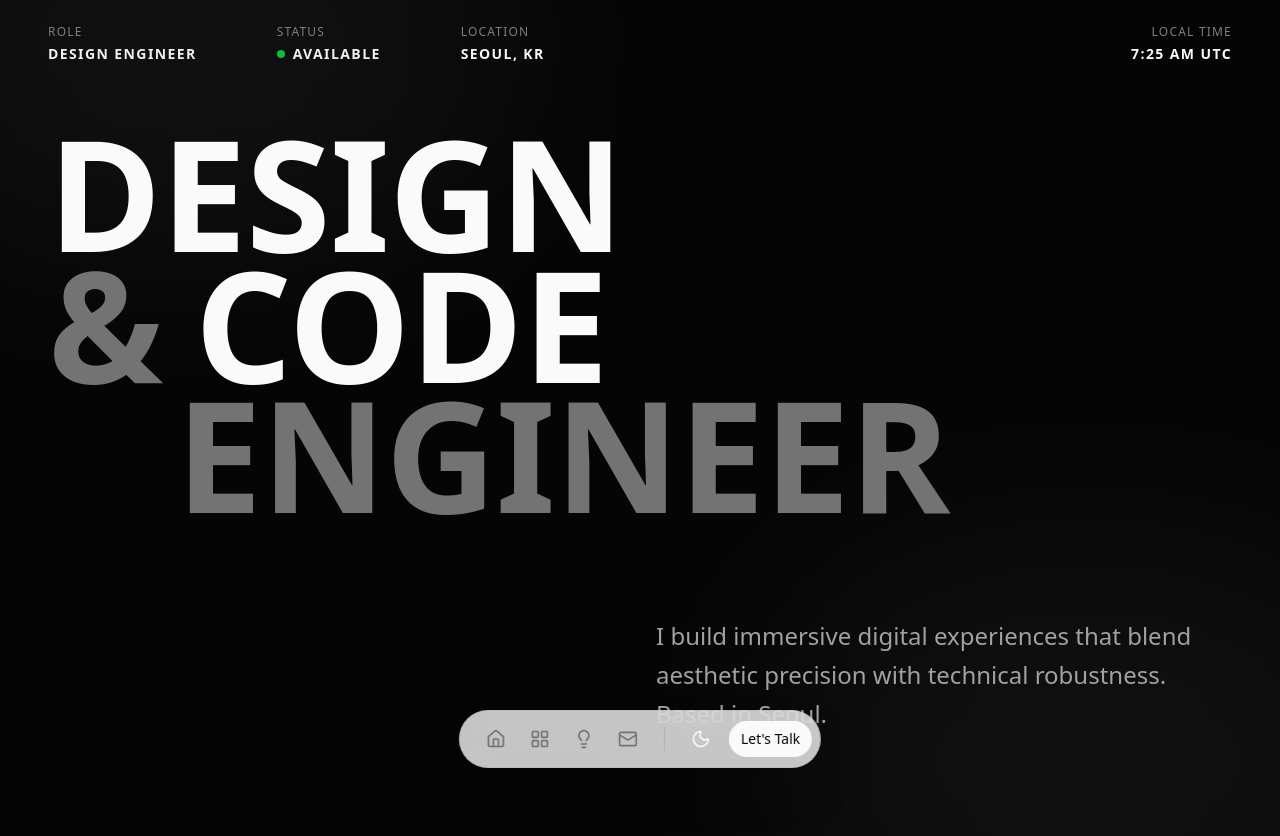
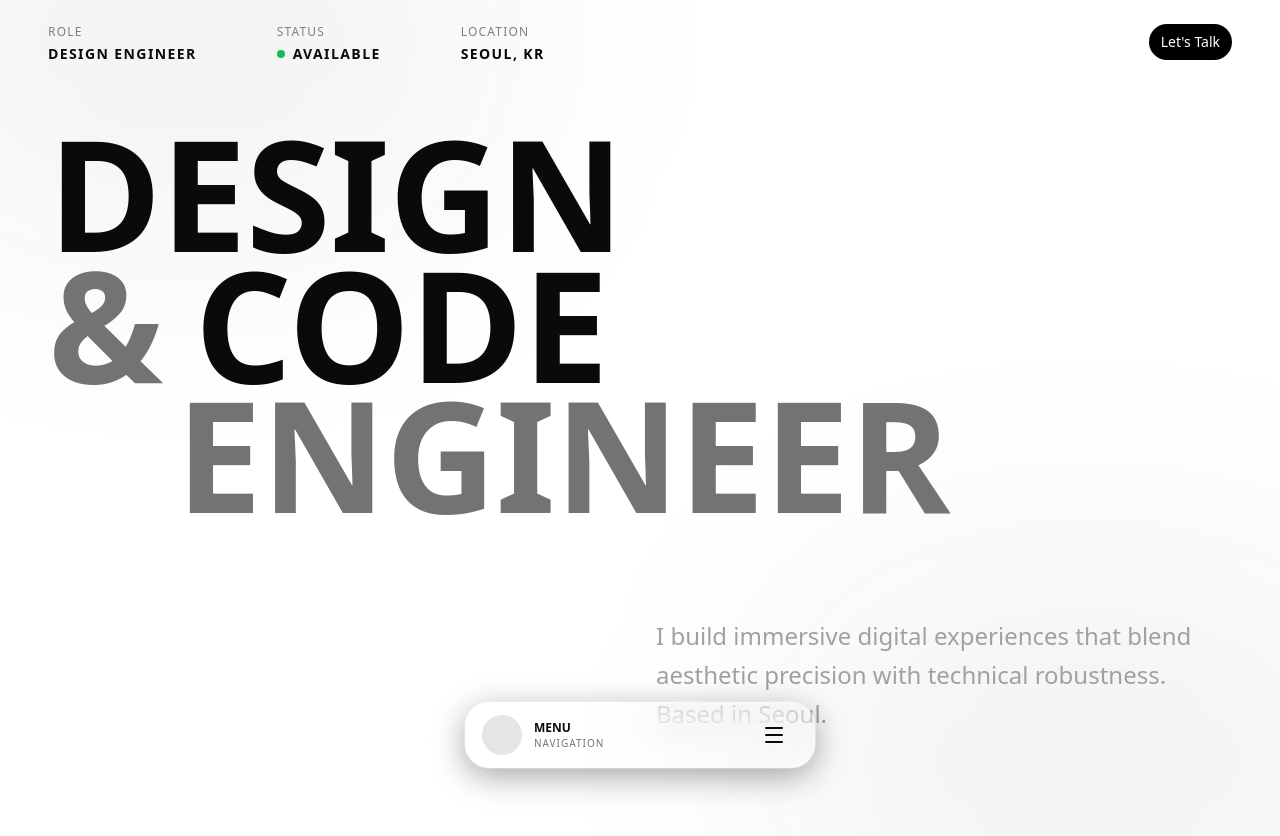
Before and after one commit to taeminers/taeminers-new-portfolio, a Next.js app: page / in a window 1280 px wide. Shown: the top 836 px of the page. Built offline with nearby package versions, Linux system fonts and the light colour scheme.

Commit message:
remove: dark mode

```diff
--- a/app/globals.css
+++ b/app/globals.css
@@ -69,29 +69,7 @@
   --radius: 0.5rem;
 }
 
-.dark {
-  --background: #050505;
-  --foreground: #fafafa;
 
-  --primary: #fafafa;
-  --primary-foreground: #050505;
-
-  --secondary: #171717;
-  --secondary-foreground: #fafafa;
-
-  --muted: #262626;
-  --muted-foreground: #a3a3a3;
-
-  --accent: #262626;
-  --accent-foreground: #fafafa;
-
-  --destructive: #7f1d1d;
-  --destructive-foreground: #fafafa;
-
-  --border: #262626;
-  --input: #262626;
-  --ring: #fafafa;
-}
 
 @layer base {
   * {
--- a/app/layout.tsx
+++ b/app/layout.tsx
@@ -20,7 +20,7 @@ export default function RootLayout({
   children: React.ReactNode;
 }>) {
   return (
-    <html lang="en" suppressHydrationWarning>
+    <html lang="en">
       <body
         className={cn(
           "min-h-screen bg-background font-sans antialiased",
@@ -28,13 +28,7 @@ export default function RootLayout({
           outfit.variable
         )}
       >
-        <ThemeProvider
-          attribute="class"
-          defaultTheme="dark"
-          enableSystem
-        >
-          <SmoothScroll>{children}</SmoothScroll>
-        </ThemeProvider>
+        <SmoothScroll>{children}</SmoothScroll>
       </body>
     </html>
   );
--- a/app/page.tsx
+++ b/app/page.tsx
@@ -1,7 +1,7 @@
 "use client";
 
 import { motion, Variants } from "motion/react";
-import { Header } from "@/components/layout/header";
+import { Header } from "@/components/layout/header/header";
 import { Dock } from "@/components/layout/dock";
 
 const textReveal: Variants = {
--- a/components/layout/dock.tsx
+++ b/components/layout/dock.tsx
@@ -1,80 +1,102 @@
 "use client";
 
-import { motion } from "motion/react";
+import { motion, AnimatePresence } from "motion/react";
 import Link from "next/link";
-import { Home, Lightbulb, Mail, LayoutGrid, Sun, Moon } from "lucide-react";
+import { Home, Lightbulb, Mail, LayoutGrid, Menu, X } from "lucide-react";
 import { cn } from "@/lib/utils";
+import { useState } from "react";
 import { Button } from "@/components/ui/button";
-import { useTheme } from "next-themes";
-import { useEffect, useState } from "react";
 
 const navItems = [
   { name: "Home", href: "/", icon: Home },
   { name: "Work", href: "/work", icon: LayoutGrid },
   { name: "About", href: "/about", icon: Lightbulb },
-  { name: "Contact", href: "/contact", icon: Mail },
 ];
 
 export function Dock() {
-  const { theme, setTheme } = useTheme();
-  const [mounted, setMounted] = useState(false);
-
-  useEffect(() => {
-    // eslint-disable-next-line react-hooks/set-state-in-effect
-    setMounted(true);
-  }, []);
+  const [isOpen, setIsOpen] = useState(false);
 
   return (
     <motion.div
-      initial={{ y: 100, opacity: 0 }}
-      animate={{ y: 0, opacity: 1 }}
-      transition={{ delay: 0.2, duration: 0.8, ease: [0.16, 1, 0.3, 1] }}
-      className="fixed bottom-8 left-1/2 -translate-x-1/2 z-50 pointer-events-none"
+      layout
+      transition={{ duration: 0.3, ease: "easeInOut" }}
+      className={cn(
+        "fixed bottom-8 left-1/2 -translate-x-1/2 z-50 flex flex-col items-center overflow-hidden",
+        "bg-white/10 backdrop-blur-xl backdrop-saturate-150",
+        "border border-white/20",
+        "shadow-[0_8px_32px_0_rgba(0,0,0,0.36)]", // Deep outer shadow
+        "outline outline-1 outline-white/30", // Extra rim light
+
+        "w-[90vw] max-w-[350px] rounded-3xl",
+        isOpen ? "p-4" : "p-2"
+      )}
     >
-      <div className="flex items-center gap-2 p-2 rounded-full bg-neutral-100/80 dark:bg-neutral-900/80 backdrop-blur-xl border border-black/5 dark:border-white/10 shadow-2xl pointer-events-auto">
-        <div className="flex items-center gap-1 pl-2">
+        <AnimatePresence>
+
+            {isOpen && (
+                <motion.div
+                    initial={{ opacity: 0, height: 0 }}
+                    animate={{ opacity: 1, height: "auto" }}
+                    exit={{ opacity: 0, height: 0 }}
+                    className="flex flex-col gap-2 mb-4 w-full"
+                >
                     {navItems.map((item) => (
                         <Link key={item.name} href={item.href} passHref>
                             <motion.div
-                whileHover={{ scale: 1.1 }}
-                whileTap={{ scale: 0.95 }}
-                className={cn(
-                  "relative flex items-center justify-center w-10 h-10 rounded-full transition-colors",
-                  "text-neutral-500 hover:text-black hover:bg-black/5",
-                  "dark:text-neutral-400 dark:hover:text-white dark:hover:bg-white/10"
-                )}
+                                initial={{ opacity: 0 }}
+                                animate={{ opacity: 1 }}
+                                className="flex items-center gap-4 p-3 rounded-xl hover:bg-black/5 transition-colors"
                             >
-                <item.icon className="w-5 h-5" />
-                <span className="sr-only">{item.name}</span>
+                                <div className="p-2 rounded-lg bg-white">
+                                     <item.icon className="w-5 h-5 text-neutral-500" />
+                                </div>
+                                <span className="font-medium text-sm">{item.name}</span>
                             </motion.div>
                         </Link>
                     ))}
+                     <div className="w-full h-px bg-black/10 my-1" />
+                </motion.div>
+            )}
+        </AnimatePresence>
+
+        <div className="flex items-center justify-between w-full gap-4 px-2">
+             <div className="flex items-center gap-3">
+
+                <div className="w-10 h-10 rounded-full bg-neutral-200" />
+                <div className="flex flex-col">
+                    <span className="text-xs font-bold uppercase">Menu</span>
+                    <span className="text-[10px] text-neutral-500 uppercase tracking-widest">Navigation</span>
+                </div>
              </div>
 
-        <div className="w-px h-6 bg-black/10 dark:bg-white/10 mx-2" />
-
-        <div className="flex items-center gap-2">
             <Button
                 variant="ghost"
                 size="icon"
-            className="rounded-full w-10 h-10"
-            onClick={() => setTheme(theme === "dark" ? "light" : "dark")}
+                className="rounded-full w-12 h-12 hover:bg-black/5 ml-auto"
+                onClick={() => setIsOpen(!isOpen)}
             >
-            <span className="sr-only">Toggle theme</span>
-            {mounted && theme === 'dark' ? (
-                 <Moon className="w-5 h-5" />
+                <AnimatePresence mode="wait">
+                    {isOpen ? (
+                        <motion.div
+                            key="close"
+                            initial={{ rotate: -90, opacity: 0 }}
+                            animate={{ rotate: 0, opacity: 1 }}
+                            exit={{ rotate: 90, opacity: 0 }}
+                        >
+                            <X className="w-6 h-6" />
+                        </motion.div>
                     ) : (
-                 <Sun className="w-5 h-5" />
+                         <motion.div
+                            key="menu"
+                            initial={{ rotate: 90, opacity: 0 }}
+                            animate={{ rotate: 0, opacity: 1 }}
+                            exit={{ rotate: -90, opacity: 0 }}
+                        >
+                            <Menu className="w-6 h-6" />
+                        </motion.div>
                     )}
+                </AnimatePresence>
             </Button>
-
-            <Button
-                className="rounded-full"
-                size="sm"
-            >
-                Let&apos;s Talk
-            </Button>
-        </div>
       </div>
     </motion.div>
   );
--- a/components/layout/header.tsx
+++ /dev/null
@@ -1,76 +0,0 @@
-"use client";
-
-import { useEffect, useState } from "react";
-import { motion } from "motion/react";
-
-export function Header() {
-  const [time, setTime] = useState<string>("");
-
-  useEffect(() => {
-    const updateTime = () => {
-      const now = new Date();
-      setTime(
-        now.toLocaleTimeString("en-US", {
-          hour: "numeric",
-          minute: "2-digit",
-          timeZoneName: "short",
-        })
-      );
-    };
-    updateTime();
-    const interval = setInterval(updateTime, 60000);
-    return () => clearInterval(interval);
-  }, []);
-
-  return (
-    <motion.header
-      initial={{ y: -100, opacity: 0 }}
-      animate={{ y: 0, opacity: 1 }}
-      transition={{ duration: 0.8, ease: [0.16, 1, 0.3, 1] }}
-      className="fixed top-0 left-0 right-0 z-50 flex items-start justify-between px-6 py-6 md:px-12 pointer-events-none mix-blend-difference text-white"
-    >
-      <div className="flex items-start gap-8 md:gap-20 pointer-events-auto">
-        {/* Block 1: Name/Role */}
-        <div className="flex flex-col gap-1">
-          <span className="text-xs font-medium uppercase tracking-widest opacity-50">
-            Role
-          </span>
-          <span className="text-sm font-bold uppercase tracking-widest">
-            Design Engineer
-          </span>
-        </div>
-
-        {/* Block 2: Status */}
-        <div className="flex flex-col gap-1 max-sm:hidden">
-          <span className="text-xs font-medium uppercase tracking-widest opacity-50">
-            Status
-          </span>
-          <span className="text-sm font-bold uppercase tracking-widest flex items-center gap-2">
-            <span className="w-2 h-2 rounded-full bg-green-500 animate-pulse mix-blend-screen" />
-            Available
-          </span>
-        </div>
-
-        {/* Block 3: Location */}
-        <div className="flex flex-col gap-1 max-sm:hidden">
-          <span className="text-xs font-medium uppercase tracking-widest opacity-50">
-            Location
-          </span>
-          <span className="text-sm font-bold uppercase tracking-widest">
-            Seoul, KR
-          </span>
-        </div>
-      </div>
-
-      {/* Right Side: Time */}
-      <div className="flex flex-col gap-1 items-end pointer-events-auto">
-        <span className="text-xs font-medium uppercase tracking-widest opacity-50">
-          Local Time
-        </span>
-        <span className="text-sm font-bold uppercase tracking-widest tabular-nums">
-          {time}
-        </span>
-      </div>
-    </motion.header>
-  );
-}
--- /dev/null
+++ b/components/layout/header/header.tsx
@@ -0,0 +1,103 @@
+"use client";
+
+import { useEffect, useState } from "react";
+import { motion, AnimatePresence } from "motion/react";
+import { Button } from "@/components/ui/button";
+
+const INFO_ITEMS = [
+  { label: "Role", value: "Design Engineer" },
+  {
+    label: "Status",
+    value: (
+      <>
+        <span className="w-2 h-2 rounded-full bg-[#dd3aa1] animate-pulse" />
+        Available
+      </>
+    )
+  },
+  { label: "Location", value: "Seoul, KR" },
+];
+
+export function Header() {
+  const [currentIndex, setCurrentIndex] = useState(0);
+
+  useEffect(() => {
+    const timer = setInterval(() => {
+        setCurrentIndex((prev) => (prev + 1) % INFO_ITEMS.length);
+    }, 3000);
+    return () => clearInterval(timer);
+  }, []);
+
+  return (
+    <motion.header
+      initial={{ y: -100, opacity: 0 }}
+      animate={{ y: 0, opacity: 1 }}
+      transition={{ duration: 0.8, ease: [0.16, 1, 0.3, 1] }}
+      className="fixed top-0 left-0 right-0 z-50 flex items-start justify-between px-6 py-6 md:px-12 pointer-events-none mix-blend-difference text-white"
+    >
+      <div className="flex items-start gap-8 md:gap-20 pointer-events-auto">
+        {/* Desktop Layout - Static */}
+        <div className="hidden md:flex items-start gap-20">
+            <div className="flex flex-col gap-1">
+            <span className="text-xs font-medium uppercase tracking-widest opacity-50">
+                Role
+            </span>
+            <span className="text-sm font-bold uppercase tracking-widest">
+                Design Engineer
+            </span>
+            </div>
+
+            <div className="flex flex-col gap-1">
+            <span className="text-xs font-medium uppercase tracking-widest opacity-50">
+                Status
+            </span>
+            <span className="text-sm font-bold uppercase tracking-widest flex items-center gap-2">
+                <span className="w-2 h-2 rounded-full bg-[#dd3aa1] animate-pulse" />
+                Available
+            </span>
+            </div>
+
+            <div className="flex flex-col gap-1">
+            <span className="text-xs font-medium uppercase tracking-widest opacity-50">
+                Location
+            </span>
+            <span className="text-sm font-bold uppercase tracking-widest">
+                Seoul, KR
+            </span>
+            </div>
+        </div>
+
+        {/* Mobile Layout - Slot Machine Animation */}
+        <div className="md:hidden h-10 overflow-hidden relative min-w-[140px]">
+             <AnimatePresence mode="popLayout">
+                <motion.div
+                    key={currentIndex}
+                    initial={{ y: "100%", opacity: 0 }}
+                    animate={{ y: 0, opacity: 1 }}
+                    exit={{ y: "-100%", opacity: 0 }}
+                    transition={{ duration: 1, ease: [0.32, 0.72, 0, 1] }}
+                    className="flex flex-col gap-1 absolute top-0 left-0 w-full"
+                >
+                    <span className="text-xs font-medium uppercase tracking-widest opacity-50">
+                        {INFO_ITEMS[currentIndex].label}
+                    </span>
+                    <span className="text-sm font-bold uppercase tracking-widest flex items-center gap-2">
+                        {INFO_ITEMS[currentIndex].value}
+                    </span>
+                </motion.div>
+             </AnimatePresence>
+        </div>
+      </div>
+
+      {/* Right Side: Actions */}
+      <div className="flex items-center gap-4 pointer-events-auto">
+        <Button
+            className="rounded-full bg-white text-black hover:bg-neutral-200"
+            size="sm"
+        >
+            Let&apos;s Talk
+        </Button>
+      </div>
+    </motion.header>
+  );
+}
--- a/components/theme-provider.tsx
+++ /dev/null
@@ -1,11 +0,0 @@
-"use client";
-
-import * as React from "react";
-import { ThemeProvider as NextThemesProvider } from "next-themes";
-
-export function ThemeProvider({
-  children,
-  ...props
-}: React.ComponentProps<typeof NextThemesProvider>) {
-  return <NextThemesProvider {...props}>{children}</NextThemesProvider>;
-}
```
Lines whose indentation alone changed are shown as unchanged.
